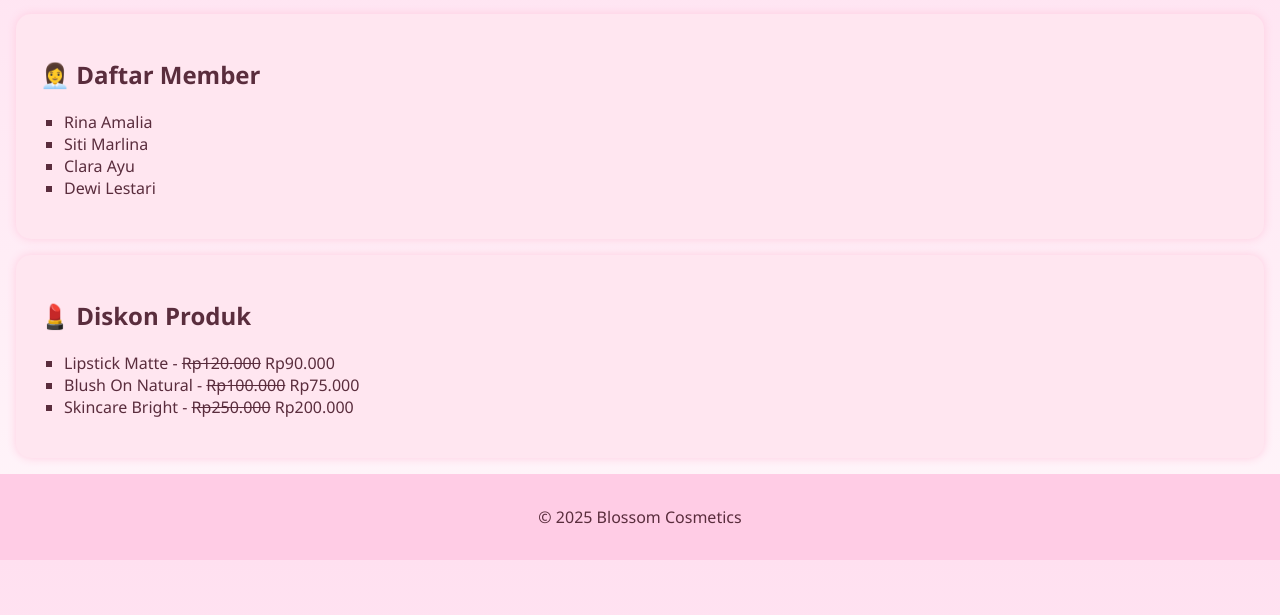
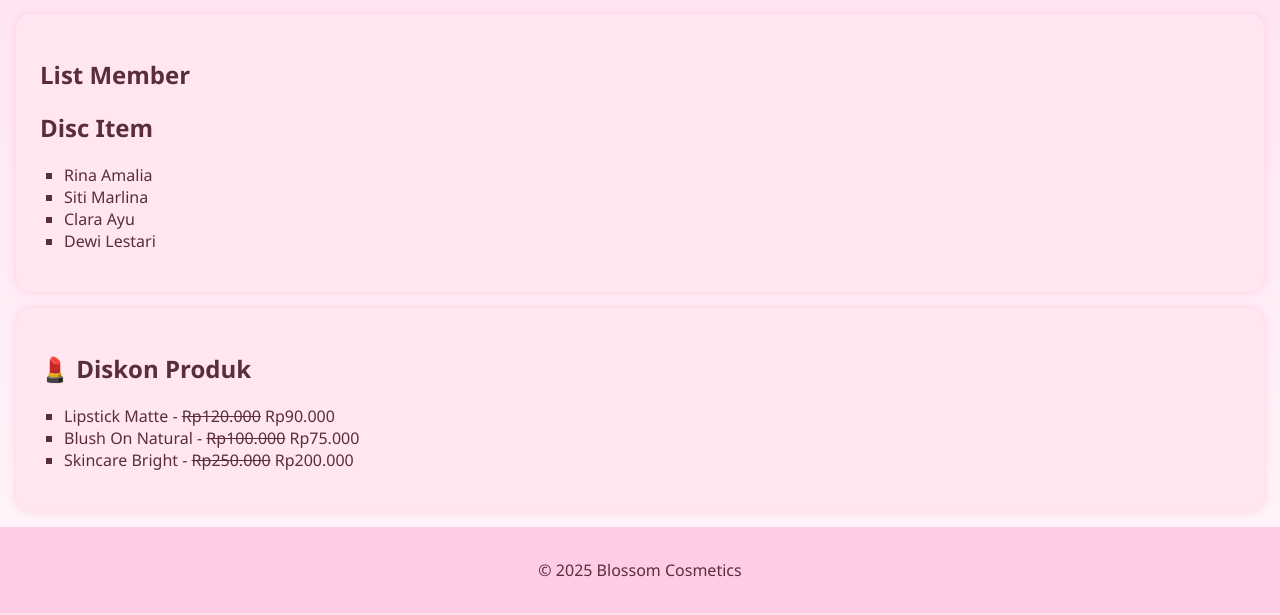
Before and after one commit to blossomcosmetics2/rama, a plain HTML site: page index.html in a window 1280 px wide. Shown: the part 185-800 px from the top of the page. Drawn offline with Linux system fonts and the light colour scheme.

Commit message:
index.html

```diff
--- a/index.html
+++ b/index.html
@@ -13,7 +13,8 @@
   </header>
 
   <section class="members">
-    <h2>👩‍💼 Daftar Member</h2>
+    <h2>List Member</h2>
+    <h2>Disc Item</h2>
     <ul>
       <li>Rina Amalia</li>
       <li>Siti Marlina</li>
```
